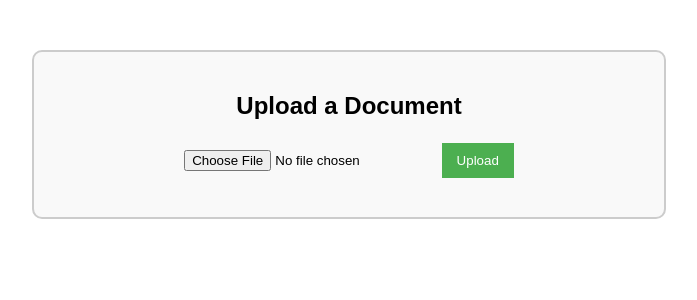
After one commit to Dheeraj9595/property_application, a Django app: template chatapp/templates/upload.html in a window 1280 px wide. The commit adds this page. Shown: the top 300 px of the page, without its empty margins (291-988 px from the left). Run offline with Django 3.2, Linux system fonts and the light colour scheme; the template is opened without the code that fills it, so the values that code supplies are empty.

Commit message:
property application updated with v3.3 updated vector database to upload pdf or doc file from frontend side

```diff
--- a/app1/templates/base.html
+++ b/app1/templates/base.html
@@ -21,6 +21,7 @@
             <a href="{% url 'rental home' %}" class="text-white px-3">Rentals</a>
             <a href="#" class="text-white px-3">Moving</a>
             <a href="#" class="text-white px-3">Contact Us</a>
+            <a href="{% url 'upload_document_page'%}" class="text-white">Upload Files for ChatBot</a>
             <a href="{% url 'profilepage' %}" class="text-white px-3">My Profile</a>
             {% if request.user.is_authenticated %}
                 <a href="{% url 'logout' %}">Logout</a>
--- /dev/null
+++ b/chatapp/templates/upload.html
@@ -0,0 +1,71 @@
+<!DOCTYPE html>
+<html lang="en">
+<head>
+    <meta charset="UTF-8">
+    <meta name="viewport" content="width=device-width, initial-scale=1.0">
+    <title>Upload Document</title>
+    <style>
+        body {
+            font-family: Arial, sans-serif;
+            text-align: center;
+            margin: 50px;
+        }
+        .container {
+            width: 50%;
+            margin: auto;
+            padding: 20px;
+            border: 2px solid #ccc;
+            border-radius: 10px;
+            background-color: #f9f9f9;
+        }
+        input[type="file"] {
+            margin: 10px 0;
+        }
+        button {
+            background-color: #4CAF50;
+            color: white;
+            padding: 10px 15px;
+            border: none;
+            cursor: pointer;
+        }
+        button:hover {
+            background-color: #45a049;
+        }
+        #message {
+            margin-top: 10px;
+            color: green;
+        }
+    </style>
+</head>
+<body>
+    <div class="container">
+        <h2>Upload a Document</h2>
+        <input type="file" id="document" accept=".pdf, .docx">
+        <button onclick="uploadFile()">Upload</button>
+        <p id="message"></p>
+    </div>
+
+    <script>
+        function uploadFile() {
+            let fileInput = document.getElementById("document");
+            if (fileInput.files.length === 0) {
+                alert("Please select a file!");
+                return;
+            }
+
+            let formData = new FormData();
+            formData.append("document", fileInput.files[0]);
+
+            fetch("/upload-document/", {
+                method: "POST",
+                body: formData
+            })
+            .then(response => response.json())
+            .then(data => {
+                document.getElementById("message").textContent = data.message || data.error;
+            })
+            .catch(error => console.error("Error:", error));
+        }
+    </script>
+</body>
+</html>
--- a/django_serializers/urls.py
+++ b/django_serializers/urls.py
@@ -26,4 +26,5 @@ urlpatterns = [
     path("api/", include("app1.urls")),
     path("", include("loginapplication.urls")),
     path("chatbot/", include("chatapp.urls")),
+    path("", include("rag.urls")),
 ]
--- a/rag/pdf_to_text.py
+++ b/rag/pdf_to_text.py
@@ -1,5 +1,3 @@
-from langchain.embeddings.openai import OpenAIEmbeddings
-from langchain.vectorstores import FAISS  # or Chroma, Pinecone, Weaviate, etc.
 from pypdf import PdfReader
 from docx import Document
 from rag.vector_store import *  # Ensure this has `add_document` & `add_large_document`
```
Also changed, not shown: rag/urls.py (added, +7 -0 lines), rag/views.py (+27 -1 lines), chroma_db/chroma.sqlite3, db.sqlite3, 5 other files.
